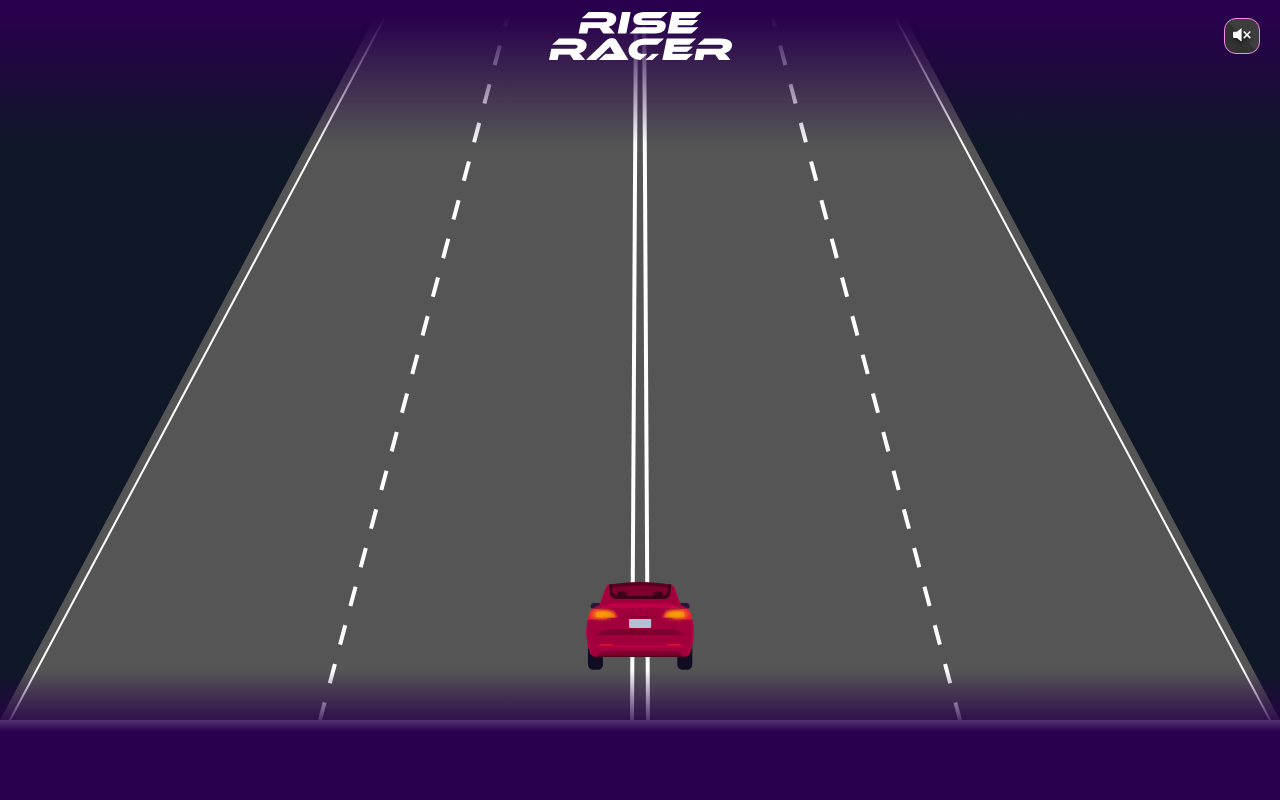
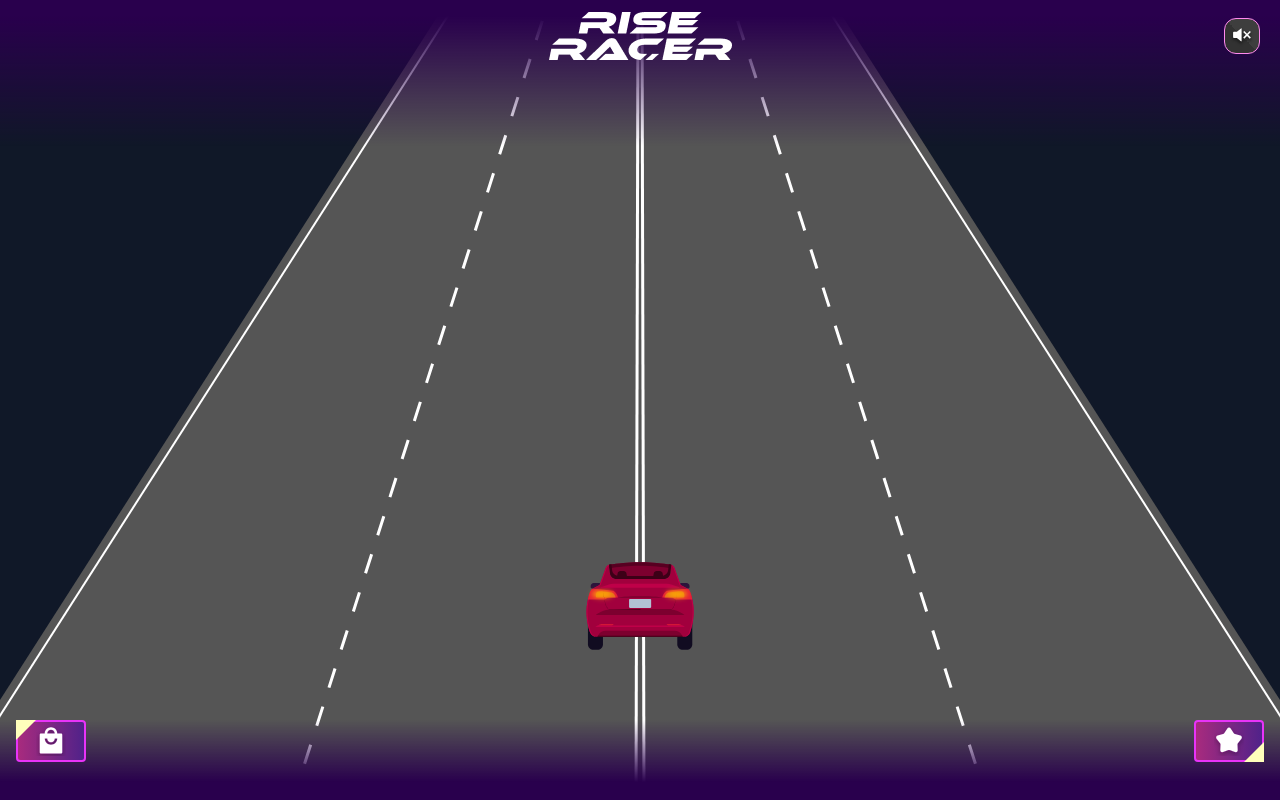
Before and after one commit to 2manslkh/rise-racer-mono, a Next.js app in the folder packages/client/: page / in a window 1280 px wide. Built offline with nearby package versions, Linux system fonts and the light colour scheme.

Commit message:
feat: add menu button and adjust road size

```diff
--- a/packages/client/src/app/components/Gameplay/index.tsx
+++ b/packages/client/src/app/components/Gameplay/index.tsx
@@ -60,9 +60,8 @@ const Gameplay: React.FC<GameplayProps> = ({
       const { width, height } = dimensions;
       ctx.clearRect(0, 0, width, height);
 
-      // Example road drawing code:
-      const roadWidthTop = width * 0.4;
-      const roadWidthBottom = width * 1;
+      const roadWidthTop = width * 0.3;
+      const roadWidthBottom = width * 1.1;
 
       DrawRoad(ctx, width, height, roadWidthTop, roadWidthBottom, "#555");
       DrawSideDivider(
@@ -103,7 +102,7 @@ const Gameplay: React.FC<GameplayProps> = ({
         height={dimensions.height}
         className="absolute left-0 top-0 bg-gray-900"
       />
-      <div className="absolute bottom-[50px] left-1/2 transform -translate-x-1/2 w-[140px]">
+      <div className="absolute bottom-[150px] left-1/2 transform -translate-x-1/2 w-[140px]">
         <Image src={vehicle} alt="Car" />
       </div>
     </div>
--- a/packages/client/src/app/components/Gameplay/util.ts
+++ b/packages/client/src/app/components/Gameplay/util.ts
@@ -23,21 +23,21 @@ export const DrawCenterDivider = (
   color: string = "#FFF"
 ) => {
   ctx.strokeStyle = color;
-  ctx.lineWidth = 4;
+  ctx.lineWidth = 3;
   ctx.setLineDash([]); // No dashes for center line
 
   const centerX = screenWidth / 2;
 
   // First line (slightly left from center)
   ctx.beginPath();
-  ctx.moveTo(centerX - 8, screenHeight);
-  ctx.lineTo(centerX - 4, 0);
+  ctx.moveTo(centerX - 4, screenHeight);
+  ctx.lineTo(centerX - 2, 0);
   ctx.stroke();
 
   // Second line (slightly right from center)
   ctx.beginPath();
-  ctx.moveTo(centerX + 8, screenHeight);
-  ctx.lineTo(centerX + 4, 0);
+  ctx.moveTo(centerX + 4, screenHeight);
+  ctx.lineTo(centerX + 2, 0);
   ctx.stroke();
 
   return ctx;
@@ -115,17 +115,18 @@ export const DrawLaneDividers = (
 ) => {
   ctx.save();
   ctx.strokeStyle = color;
-  ctx.lineWidth = 4;
+  ctx.lineWidth = 3;
 
   ctx.setLineDash([20, 20]);
   ctx.lineDashOffset = dashOffset;
 
-  const xLeftTop = (screenWidth - roadWidthTop) / 2 + roadWidthTop / 4;
-  const xLeftBottom = (screenWidth - roadWidthBottom) / 2 + roadWidthBottom / 4;
+  const xLeftTop = (screenWidth - roadWidthTop) / 2 + roadWidthTop / 4 + 5;
+  const xLeftBottom =
+    (screenWidth - roadWidthBottom) / 2 + roadWidthBottom / 4 + 5;
 
-  const xRightTop = (screenWidth + roadWidthTop) / 2 - roadWidthTop / 4;
+  const xRightTop = (screenWidth + roadWidthTop) / 2 - roadWidthTop / 4 - 5;
   const xRightBottom =
-    (screenWidth + roadWidthBottom) / 2 - roadWidthBottom / 4;
+    (screenWidth + roadWidthBottom) / 2 - roadWidthBottom / 4 - 5;
 
   // === Left lane ===
   ctx.beginPath();
--- a/packages/client/src/app/components/Menu/index.tsx
+++ b/packages/client/src/app/components/Menu/index.tsx
@@ -1,13 +1,28 @@
+import IconButtonV2 from "../Shared/IconButtonV2";
+
 const Menu = () => {
   return (
     <div className="fixed bottom-0 left-0 z-1 w-screen">
       <div
-        className="relative h-[230px] mb-[-100px]"
+        className="relative h-[230px] mb-[-150px] flex items-start justify-between px-4"
         style={{
           background:
             "linear-gradient(to top, #29004D 73%, rgba(41, 0, 77, 0) 100%)",
         }}
-      ></div>
+      >
+        <IconButtonV2
+          icon={"/Shop.svg"}
+          alt="Shop"
+          handleClick={() => {}}
+          highlightPosition="top-left"
+        />
+        <IconButtonV2
+          icon={"/Leaderboard.svg"}
+          alt="Leaderboard"
+          handleClick={() => {}}
+          highlightPosition="bottom-right"
+        />
+      </div>
     </div>
   );
 };
--- a/packages/client/src/app/components/Shared/IconButton.tsx
+++ b/packages/client/src/app/components/Shared/IconButton.tsx
@@ -1,4 +1,3 @@
-/* eslint-disable @typescript-eslint/no-explicit-any */
 import Image from "next/image";
 
 const IconButton = ({
@@ -8,7 +7,7 @@ const IconButton = ({
   colorEnd = "#5700A3",
   handleClick,
 }: {
-  icon: any;
+  icon: string;
   alt: string;
   colorStart?: string;
   colorEnd?: string;
--- /dev/null
+++ b/packages/client/src/app/components/Shared/IconButtonV2.tsx
@@ -0,0 +1,40 @@
+import Image from "next/image";
+
+const IconButtonV2 = ({
+  icon,
+  alt,
+  colorStart = "#A82B7E",
+  colorEnd = "#502289",
+  handleClick,
+  highlightPosition,
+}: {
+  icon: string;
+  alt: string;
+  colorStart?: string;
+  colorEnd?: string;
+  handleClick: () => void;
+  highlightPosition?: "top-left" | "bottom-right";
+}) => {
+  return (
+    <button
+      className={`relative w-[70px] h-[42px] rounded-sm border-2 border-solid border-[#E833F8] flex items-center justify-center`}
+      onClick={handleClick}
+      style={{
+        background: `linear-gradient(to right, ${colorStart} 0%, ${colorEnd} 100%)`,
+      }}
+    >
+      <div className="relative w-[30px] h-[30px]">
+        <Image src={icon} alt={alt} fill />
+      </div>
+
+      {highlightPosition === "top-left" && (
+        <div className="absolute top-[-2px] left-[-2px] w-0 h-0 border-b-[20px] border-l-[20px] border-b-transparent border-l-[#FFFFBB]"></div>
+      )}
+      {highlightPosition === "bottom-right" && (
+        <div className="absolute bottom-[-2px] right-[-2px] w-0 h-0 border-t-[20px] border-r-[20px] border-t-transparent border-r-[#FFFFBB]"></div>
+      )}
+    </button>
+  );
+};
+
+export default IconButtonV2;
--- a/packages/client/src/app/page.tsx
+++ b/packages/client/src/app/page.tsx
@@ -27,7 +27,7 @@ export default function Home() {
     <div className="relative w-screen h-screen overflow-hidden">
       <Navigation />
       <Menu />
-      <div className="relative w-screen h-[90vh]">
+      <div className="relative w-full h-full">
         <Gameplay />
       </div>
     </div>
```
Also changed, not shown: packages/client/public/Leaderboard.svg (added), packages/client/public/Shop.svg (added).
